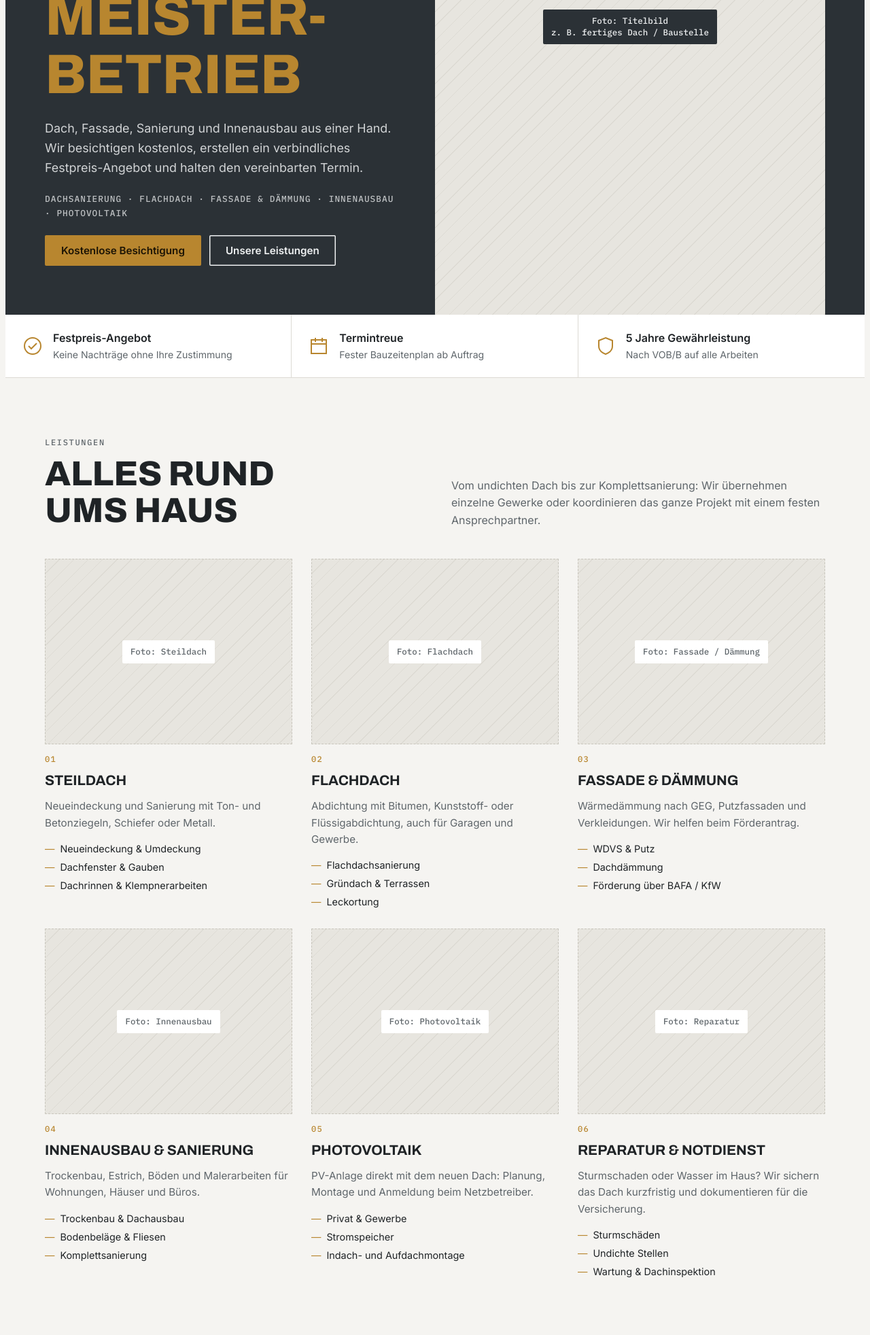
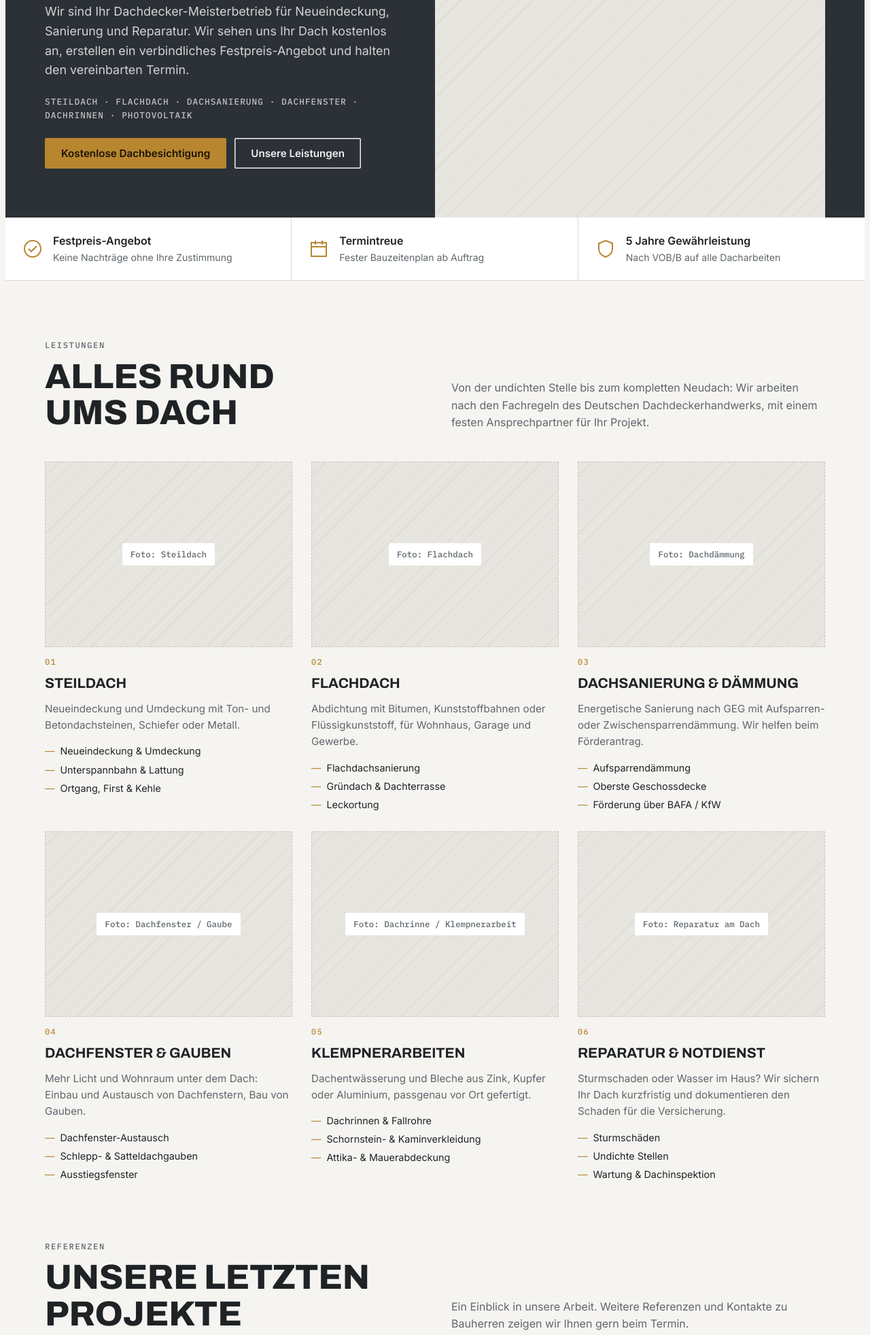
Before and after one commit to tytik23-source/elite-bauservice-expert, a plain HTML site: page preview.html in a window 1280 px wide. Shown: the part 504-2468 px from the top of the page at 68% size. Drawn offline with Linux system fonts and the light colour scheme.

Commit message:
Focus site on roofing services only
Co-Authored-By: Claude Opus 5.5 <noreply@anthropic.com>
Claude-Session: https://claude.ai/code/session_01DKxigDMtTHQn6ff1Jov4aU

```diff
--- a/preview.html
+++ b/preview.html
@@ -1,11 +1,11 @@
 <title>Elite Bauservice Expert</title>
 <meta name="claude:viewport-fit-sides" content="cover">
-<meta name="description" content="Elite Bauservice Expert – Meisterbetrieb für Dach, Fassade, Sanierung und Innenausbau. Kostenlose Besichtigung und Festpreis-Angebot.">
+<meta name="description" content="Elite Bauservice Expert – Dachdecker-Meisterbetrieb: Steildach, Flachdach, Dachsanierung, Dachfenster, Klempnerarbeiten und Photovoltaik. Kostenlose Dachbesichtigung und Festpreis-Angebot.">
 <link rel="preconnect" href="https://fonts.googleapis.com">
 <link rel="preconnect" href="https://fonts.gstatic.com" crossorigin>
 <link rel="stylesheet" href="https://fonts.googleapis.com/css2?family=Archivo:wdth,wght@75..100,500..800&family=Inter:wght@400;500;600&family=IBM+Plex+Mono:wght@500&display=swap">
 <style>
-/* Layout: ruhige, helle Seite im Stil eines Handwerksbetriebs – Anthrazit wie Dachziegel, Messing als Akzent, schmale Archivo-Überschriften */
+/* Layout: ruhige, helle Seite im Stil eines Dachdeckerbetriebs – Anthrazit wie Dachziegel, Messing als Akzent, schmale Archivo-Überschriften */
 :root{
   --bg:#f5f4f1;
   --paper:#ffffff;
@@ -219,7 +219,7 @@ footer .legal{grid-column:1/-1;display:flex;flex-wrap:wrap;gap:8px 24px;justify-
 
 <div class="topbar">
   <div class="wrap">
-    <span>Meisterbetrieb · <b>Kostenlose Besichtigung</b> innerhalb von 48 Stunden</span>
+    <span>Dachdecker-Meisterbetrieb · <b>Kostenlose Dachbesichtigung</b> innerhalb von 48 Stunden</span>
     <span>Mo–Fr 7:00–18:00 · Sa 8:00–13:00</span>
   </div>
 </div>
@@ -228,7 +228,7 @@ footer .legal{grid-column:1/-1;display:flex;flex-wrap:wrap;gap:8px 24px;justify-
   <div class="wrap nav">
     <a class="logo" href="#top" aria-label="Elite Bauservice Expert – Startseite">
       <span class="mark"><svg width="24" height="24" viewBox="0 0 24 24" fill="none" stroke="currentColor" stroke-width="2.2" aria-hidden="true"><path d="M2 12 12 3l10 9"/><path d="M5 10v11h14V10"/><path d="M9 21v-6h6v6"/></svg></span>
-      <span><b>Elite Bauservice</b><small>Expert · Meisterbetrieb</small></span>
+      <span><b>Elite Bauservice</b><small>Expert · Dachdeckermeister</small></span>
     </a>
     <ul>
       <li><a href="#leistungen">Leistungen</a></li>
@@ -246,64 +246,64 @@ footer .legal{grid-column:1/-1;display:flex;flex-wrap:wrap;gap:8px 24px;justify-
     <div class="wrap hero-grid">
       <div class="hero-text">
         <p class="eyebrow">Elite Bauservice Expert</p>
-        <h1>Ihr Bau&shy;service vom <span>Meister&shy;betrieb</span></h1>
-        <p class="lead">Dach, Fassade, Sanierung und Innenausbau aus einer Hand. Wir besichtigen kostenlos, erstellen ein verbindliches Festpreis-Angebot und halten den vereinbarten Termin.</p>
-        <p class="services-line">Dachsanierung · Flachdach · Fassade & Dämmung · Innenausbau · Photovoltaik</p>
+        <h1>Ihr Dach in <span>Meister&shy;hand</span></h1>
+        <p class="lead">Wir sind Ihr Dachdecker-Meisterbetrieb für Neueindeckung, Sanierung und Reparatur. Wir sehen uns Ihr Dach kostenlos an, erstellen ein verbindliches Festpreis-Angebot und halten den vereinbarten Termin.</p>
+        <p class="services-line">Steildach · Flachdach · Dachsanierung · Dachfenster · Dachrinnen · Photovoltaik</p>
         <div class="actions">
-          <a class="btn" href="#kontakt">Kostenlose Besichtigung</a>
+          <a class="btn" href="#kontakt">Kostenlose Dachbesichtigung</a>
           <a class="btn line" href="#leistungen">Unsere Leistungen</a>
         </div>
       </div>
-      <div class="ph"><span>Foto: Titelbild<br>z. B. fertiges Dach / Baustelle</span></div>
+      <div class="ph"><span>Foto: Titelbild<br>z. B. neu eingedecktes Dach</span></div>
     </div>
   </section>
   <div class="trust">
     <div><svg width="32" height="32" viewBox="0 0 32 32" fill="none" stroke="currentColor" stroke-width="2" aria-hidden="true"><circle cx="16" cy="16" r="12"/><path d="M10 16l4 4 8-8"/></svg><p><b>Festpreis-Angebot</b><span>Keine Nachträge ohne Ihre Zustimmung</span></p></div>
     <div><svg width="32" height="32" viewBox="0 0 32 32" fill="none" stroke="currentColor" stroke-width="2" aria-hidden="true"><rect x="5" y="7" width="22" height="20"/><path d="M5 13h22M11 4v6M21 4v6"/></svg><p><b>Termintreue</b><span>Fester Bauzeitenplan ab Auftrag</span></p></div>
-    <div><svg width="32" height="32" viewBox="0 0 32 32" fill="none" stroke="currentColor" stroke-width="2" aria-hidden="true"><path d="M16 4l10 4v8c0 6-4.5 10-10 12C10.5 26 6 22 6 16V8z"/></svg><p><b>5 Jahre Gewährleistung</b><span>Nach VOB/B auf alle Arbeiten</span></p></div>
+    <div><svg width="32" height="32" viewBox="0 0 32 32" fill="none" stroke="currentColor" stroke-width="2" aria-hidden="true"><path d="M16 4l10 4v8c0 6-4.5 10-10 12C10.5 26 6 22 6 16V8z"/></svg><p><b>5 Jahre Gewährleistung</b><span>Nach VOB/B auf alle Dacharbeiten</span></p></div>
   </div>
 
   <section class="block" id="leistungen">
     <div class="wrap">
       <div class="head">
-        <div><p class="eyebrow">Leistungen</p><h2>Alles rund ums Haus</h2></div>
-        <p>Vom undichten Dach bis zur Komplettsanierung: Wir übernehmen einzelne Gewerke oder koordinieren das ganze Projekt mit einem festen Ansprechpartner.</p>
+        <div><p class="eyebrow">Leistungen</p><h2>Alles rund ums Dach</h2></div>
+        <p>Von der undichten Stelle bis zum kompletten Neudach: Wir arbeiten nach den Fachregeln des Deutschen Dachdeckerhandwerks, mit einem festen Ansprechpartner für Ihr Projekt.</p>
       </div>
       <div class="services">
         <article class="svc">
           <div class="ph"><span>Foto: Steildach</span></div>
           <span class="num">01</span><h3>Steildach</h3>
-          <p>Neueindeckung und Sanierung mit Ton- und Betonziegeln, Schiefer oder Metall.</p>
-          <ul><li>Neueindeckung & Umdeckung</li><li>Dachfenster & Gauben</li><li>Dachrinnen & Klempnerarbeiten</li></ul>
+          <p>Neueindeckung und Umdeckung mit Ton- und Betondachsteinen, Schiefer oder Metall.</p>
+          <ul><li>Neueindeckung & Umdeckung</li><li>Unterspannbahn & Lattung</li><li>Ortgang, First & Kehle</li></ul>
         </article>
         <article class="svc">
           <div class="ph"><span>Foto: Flachdach</span></div>
           <span class="num">02</span><h3>Flachdach</h3>
-          <p>Abdichtung mit Bitumen, Kunststoff- oder Flüssigabdichtung, auch für Garagen und Gewerbe.</p>
-          <ul><li>Flachdachsanierung</li><li>Gründach & Terrassen</li><li>Leckortung</li></ul>
+          <p>Abdichtung mit Bitumen, Kunststoffbahnen oder Flüssigkunststoff, für Wohnhaus, Garage und Gewerbe.</p>
+          <ul><li>Flachdachsanierung</li><li>Gründach & Dachterrasse</li><li>Leckortung</li></ul>
         </article>
         <article class="svc">
-          <div class="ph"><span>Foto: Fassade / Dämmung</span></div>
-          <span class="num">03</span><h3>Fassade & Dämmung</h3>
-          <p>Wärmedämmung nach GEG, Putzfassaden und Verkleidungen. Wir helfen beim Förderantrag.</p>
-          <ul><li>WDVS & Putz</li><li>Dachdämmung</li><li>Förderung über BAFA / KfW</li></ul>
+          <div class="ph"><span>Foto: Dachdämmung</span></div>
+          <span class="num">03</span><h3>Dachsanierung & Dämmung</h3>
+          <p>Energetische Sanierung nach GEG mit Aufsparren- oder Zwischensparrendämmung. Wir helfen beim Förderantrag.</p>
+          <ul><li>Aufsparrendämmung</li><li>Oberste Geschossdecke</li><li>Förderung über BAFA / KfW</li></ul>
         </article>
         <article class="svc">
-          <div class="ph"><span>Foto: Innenausbau</span></div>
-          <span class="num">04</span><h3>Innenausbau & Sanierung</h3>
-          <p>Trockenbau, Estrich, Böden und Malerarbeiten für Wohnungen, Häuser und Büros.</p>
-          <ul><li>Trockenbau & Dachausbau</li><li>Bodenbeläge & Fliesen</li><li>Komplettsanierung</li></ul>
+          <div class="ph"><span>Foto: Dachfenster / Gaube</span></div>
+          <span class="num">04</span><h3>Dachfenster & Gauben</h3>
+          <p>Mehr Licht und Wohnraum unter dem Dach: Einbau und Austausch von Dachfenstern, Bau von Gauben.</p>
+          <ul><li>Dachfenster-Austausch</li><li>Schlepp- & Satteldachgauben</li><li>Ausstiegsfenster</li></ul>
         </article>
         <article class="svc">
-          <div class="ph"><span>Foto: Photovoltaik</span></div>
-          <span class="num">05</span><h3>Photovoltaik</h3>
-          <p>PV-Anlage direkt mit dem neuen Dach: Planung, Montage und Anmeldung beim Netzbetreiber.</p>
-          <ul><li>Privat & Gewerbe</li><li>Stromspeicher</li><li>Indach- und Aufdachmontage</li></ul>
+          <div class="ph"><span>Foto: Dachrinne / Klempnerarbeit</span></div>
+          <span class="num">05</span><h3>Klempnerarbeiten</h3>
+          <p>Dachentwässerung und Bleche aus Zink, Kupfer oder Aluminium, passgenau vor Ort gefertigt.</p>
+          <ul><li>Dachrinnen & Fallrohre</li><li>Schornstein- & Kaminverkleidung</li><li>Attika- & Mauerabdeckung</li></ul>
         </article>
         <article class="svc">
-          <div class="ph"><span>Foto: Reparatur</span></div>
+          <div class="ph"><span>Foto: Reparatur am Dach</span></div>
           <span class="num">06</span><h3>Reparatur & Notdienst</h3>
-          <p>Sturmschaden oder Wasser im Haus? Wir sichern das Dach kurzfristig und dokumentieren für die Versicherung.</p>
+          <p>Sturmschaden oder Wasser im Haus? Wir sichern Ihr Dach kurzfristig und dokumentieren den Schaden für die Versicherung.</p>
           <ul><li>Sturmschäden</li><li>Undichte Stellen</li><li>Wartung & Dachinspektion</li></ul>
         </article>
       </div>
@@ -318,9 +318,9 @@ footer .legal{grid-column:1/-1;display:flex;flex-wrap:wrap;gap:8px 24px;justify-
       </div>
       <div class="projects">
         <figure><div class="ph"><span>Foto: Projekt 1</span></div><figcaption><small>Steildach · 2026</small>Neueindeckung Einfamilienhaus, 180 m²</figcaption></figure>
-        <figure><div class="ph"><span>Foto: Projekt 2</span></div><figcaption><small>Flachdach</small>Sanierung Gewerbehalle</figcaption></figure>
+        <figure><div class="ph"><span>Foto: Projekt 2</span></div><figcaption><small>Flachdach</small>Abdichtung Gewerbehalle, 640 m²</figcaption></figure>
         <figure><div class="ph"><span>Foto: Projekt 3</span></div><figcaption><small>Photovoltaik</small>9,8 kWp mit Speicher</figcaption></figure>
-        <figure><div class="ph"><span>Foto: Projekt 4</span></div><figcaption><small>Fassade & Dämmung</small>Mehrfamilienhaus, WDVS 16 cm</figcaption></figure>
+        <figure><div class="ph"><span>Foto: Projekt 4</span></div><figcaption><small>Dachsanierung</small>Mehrfamilienhaus, Aufsparrendämmung</figcaption></figure>
       </div>
     </div>
   </section>
@@ -331,9 +331,9 @@ footer .legal{grid-column:1/-1;display:flex;flex-wrap:wrap;gap:8px 24px;justify-
         <div><p class="eyebrow">Warum wir</p><h2>Darauf können Sie sich verlassen</h2></div>
       </div>
       <div class="values-grid">
-        <div><svg width="36" height="36" viewBox="0 0 36 36" fill="none" stroke="currentColor" stroke-width="2" aria-hidden="true"><path d="M6 30V14l12-8 12 8v16z"/><path d="M14 30v-9h8v9"/></svg><h3>Erfahrung</h3><p>Meister und ausgebildete Gesellen im eigenen Team. Wir arbeiten nach den Fachregeln des Handwerks.</p></div>
-        <div><svg width="36" height="36" viewBox="0 0 36 36" fill="none" stroke="currentColor" stroke-width="2" aria-hidden="true"><circle cx="18" cy="12" r="6"/><path d="M6 32c1-7 6-10 12-10s11 3 12 10"/></svg><h3>Ein Ansprech&shy;partner</h3><p>Ihr Bauleiter ist vom ersten Termin bis zur Abnahme für Sie erreichbar.</p></div>
-        <div><svg width="36" height="36" viewBox="0 0 36 36" fill="none" stroke="currentColor" stroke-width="2" aria-hidden="true"><circle cx="18" cy="18" r="13"/><path d="M18 10v8l5 4"/></svg><h3>Termintreue</h3><p>Wir planen realistisch und informieren Sie sofort, falls Wetter oder Lieferung den Ablauf ändern.</p></div>
+        <div><svg width="36" height="36" viewBox="0 0 36 36" fill="none" stroke="currentColor" stroke-width="2" aria-hidden="true"><path d="M6 30V14l12-8 12 8v16z"/><path d="M14 30v-9h8v9"/></svg><h3>Erfahrung</h3><p>Dachdeckermeister und ausgebildete Gesellen im eigenen Team. Wir arbeiten nach den Fachregeln des Dachdeckerhandwerks.</p></div>
+        <div><svg width="36" height="36" viewBox="0 0 36 36" fill="none" stroke="currentColor" stroke-width="2" aria-hidden="true"><circle cx="18" cy="12" r="6"/><path d="M6 32c1-7 6-10 12-10s11 3 12 10"/></svg><h3>Ein Ansprech&shy;partner</h3><p>Ihr Dachdeckermeister ist vom ersten Termin bis zur Abnahme für Sie erreichbar.</p></div>
+        <div><svg width="36" height="36" viewBox="0 0 36 36" fill="none" stroke="currentColor" stroke-width="2" aria-hidden="true"><circle cx="18" cy="18" r="13"/><path d="M18 10v8l5 4"/></svg><h3>Termintreue</h3><p>Wir planen realistisch und informieren Sie sofort, falls Wetter oder Lieferung den Ablauf ändern. Bis dahin bleibt Ihr Dach jeden Abend dicht.</p></div>
         <div><svg width="36" height="36" viewBox="0 0 36 36" fill="none" stroke="currentColor" stroke-width="2" aria-hidden="true"><path d="M18 4l4 8 9 1.3-6.5 6.3 1.5 9L18 24.5 10 28.6l1.5-9L5 13.3 14 12z"/></svg><h3>Qualität</h3><p>Markenmaterialien mit Herstellergarantie und eine saubere Baustelle, jeden Tag.</p></div>
       </div>
     </div>
@@ -343,13 +343,13 @@ footer .legal{grid-column:1/-1;display:flex;flex-wrap:wrap;gap:8px 24px;justify-
     <div class="wrap">
       <div class="head">
         <div><p class="eyebrow">Ablauf</p><h2>So arbeiten wir</h2></div>
-        <p>Von Ihrer Anfrage bis zur Abnahme vergehen bei Reparaturen oft nur wenige Tage, bei Sanierungen planen wir gemeinsam den passenden Zeitraum.</p>
+        <p>Von der Anfrage bis zur Abnahme vergehen bei Reparaturen oft nur wenige Tage. Bei einer Dachsanierung planen wir gemeinsam den passenden Zeitraum.</p>
       </div>
       <ol class="steps">
         <li><h3>Anfrage</h3><p>Per Telefon, E-Mail oder Formular. Wir melden uns am selben Werktag.</p></li>
-        <li><h3>Besichtigung</h3><p>Kostenlos vor Ort, mit Aufmaß und Fotodokumentation.</p></li>
+        <li><h3>Besichtigung</h3><p>Kostenlos vor Ort, mit Aufmaß und Fotos vom Dach.</p></li>
         <li><h3>Angebot</h3><p>Festpreis mit allen Positionen, verständlich aufgeschlüsselt.</p></li>
-        <li><h3>Ausführung</h3><p>Fester Starttermin, tägliche Baustellenreinigung.</p></li>
+        <li><h3>Ausführung</h3><p>Gerüst, fester Starttermin, tägliche Baustellenreinigung.</p></li>
         <li><h3>Abnahme</h3><p>Gemeinsame Begehung, Protokoll und Gewährleistungsunterlagen.</p></li>
       </ol>
     </div>
@@ -357,12 +357,12 @@ footer .legal{grid-column:1/-1;display:flex;flex-wrap:wrap;gap:8px 24px;justify-
 
   <section class="block" id="ueber-uns" style="padding-top:0">
     <div class="wrap about">
-      <div class="ph"><span>Foto: Team / Inhaber</span></div>
+      <div class="ph"><span>Foto: Team auf dem Dach / Inhaber</span></div>
       <div class="about-text">
         <p class="eyebrow">Über uns</p>
         <h2>Elite Bauservice Expert</h2>
-        <p>Wir sind ein inhabergeführter Meisterbetrieb mit eigenem Team aus Dachdeckern, Trockenbauern und Malern. Unsere Kunden sind Hausbesitzer, Hausverwaltungen und Gewerbebetriebe in der Region.</p>
-        <p>Wir übernehmen alle Arbeiten rund um Dach und Haus, von der kleinen Reparatur bis zur Komplettsanierung mit Photovoltaik. Sie bekommen alles aus einer Hand und müssen keine Gewerke selbst koordinieren.</p>
+        <p>Wir sind ein inhabergeführter Dachdecker-Meisterbetrieb mit eigenem Team aus Dachdeckern und Klempnern. Unsere Kunden sind Hausbesitzer, Hausverwaltungen und Gewerbebetriebe in der Region.</p>
+        <p>Wir übernehmen alle Arbeiten rund ums Dach, von der kleinen Reparatur bis zum kompletten Neudach mit Photovoltaik. Gerüst, Dachdecker- und Klempnerarbeiten bekommen Sie aus einer Hand.</p>
         <div class="stats">
           <div><b>15+</b><span>Jahre Erfahrung</span></div>
           <div><b>600+</b><span>abgeschlossene Projekte</span></div>
@@ -402,11 +402,11 @@ footer .legal{grid-column:1/-1;display:flex;flex-wrap:wrap;gap:8px 24px;justify-
   <section class="block" id="karriere">
     <div class="wrap duo">
       <article class="card">
-        <div class="ph"><span>Foto: Azubis / Team auf der Baustelle</span></div>
+        <div class="ph"><span>Foto: Azubis / Team auf dem Dach</span></div>
         <div class="body">
           <p class="eyebrow">Karriere</p>
           <h3>Komm in unser Team</h3>
-          <p>Wir suchen Dachdecker, Trockenbauer und Helfer (m/w/d) sowie Auszubildende. Bei uns gibt es pünktlichen Lohn, gutes Werkzeug, Firmenwagen für Vorarbeiter und echte Aufstiegschancen bis zum Meister.</p>
+          <p>Wir suchen Dachdecker, Klempner und Helfer (m/w/d) sowie Auszubildende zum Dachdecker. Bei uns gibt es pünktlichen Lohn, gutes Werkzeug, Firmenwagen für Vorarbeiter und echte Aufstiegschancen bis zum Meister.</p>
           <a class="btn line" href="#kontakt">Jetzt bewerben</a>
         </div>
       </article>
@@ -426,8 +426,8 @@ footer .legal{grid-column:1/-1;display:flex;flex-wrap:wrap;gap:8px 24px;justify-
     <div class="wrap contact-grid">
       <div class="info">
         <p class="eyebrow">Kontakt</p>
-        <h2>Kostenloses Angebot anfordern</h2>
-        <p style="color:var(--muted)">Beschreiben Sie kurz Ihr Vorhaben. Wir rufen zurück und vereinbaren einen Besichtigungstermin.</p>
+        <h2>Kostenlose Dachbesichtigung anfragen</h2>
+        <p style="color:var(--muted)">Beschreiben Sie kurz Ihr Dach und Ihr Anliegen. Wir rufen zurück und vereinbaren einen Termin vor Ort.</p>
         <dl>
           <div><dt>Telefon</dt><dd><span>0000 / 000 000 00</span><button type="button" data-copy="0000 / 000 000 00">Kopieren</button></dd></div>
           <div><dt>E-Mail</dt><dd><span>info@elite-bauservice.example</span><button type="button" data-copy="info@elite-bauservice.example">Kopieren</button></dd></div>
@@ -440,10 +440,10 @@ footer .legal{grid-column:1/-1;display:flex;flex-wrap:wrap;gap:8px 24px;justify-
         <label>Telefon<input id="f-phone" name="phone" type="tel" autocomplete="tel"></label>
         <label class="full">E-Mail<input id="f-mail" name="email" type="email" autocomplete="email"></label>
         <label>Leistung
-          <select id="f-svc" name="service"><option>Steildach</option><option>Flachdach</option><option>Fassade & Dämmung</option><option>Innenausbau & Sanierung</option><option>Photovoltaik</option><option>Reparatur / Notdienst</option><option>Bewerbung</option></select>
+          <select id="f-svc" name="service"><option>Steildach</option><option>Flachdach</option><option>Dachsanierung & Dämmung</option><option>Dachfenster & Gauben</option><option>Dachrinnen & Klempnerarbeiten</option><option>Photovoltaik</option><option>Reparatur / Notdienst</option><option>Bewerbung</option></select>
         </label>
         <label>PLZ / Ort<input id="f-plz" name="plz" autocomplete="postal-code"></label>
-        <label class="full">Ihre Nachricht<textarea id="f-msg" name="msg" placeholder="Was soll gemacht werden? Ungefähre Größe, gewünschter Zeitraum"></textarea></label>
+        <label class="full">Ihre Nachricht<textarea id="f-msg" name="msg" placeholder="Was ist am Dach zu tun? Dachart, ungefähre Fläche, gewünschter Zeitraum"></textarea></label>
         <label class="check full"><input type="checkbox" id="f-dsgvo">Ich bin einverstanden, dass meine Angaben zur Bearbeitung der Anfrage gespeichert werden (siehe Datenschutzerklärung).</label>
         <span class="err full" id="f-err" hidden></span>
         <div class="full"><button class="btn" type="submit">Anfrage senden</button></div>
@@ -457,11 +457,11 @@ footer .legal{grid-column:1/-1;display:flex;flex-wrap:wrap;gap:8px 24px;justify-
   <div class="wrap">
     <div>
       <h4>Elite Bauservice Expert</h4>
-      <p style="opacity:.8;max-width:28em">Meisterbetrieb für Dach, Fassade, Sanierung und Innenausbau. Alles aus einer Hand.</p>
+      <p style="opacity:.8;max-width:28em">Dachdecker-Meisterbetrieb für Steildach, Flachdach, Dachsanierung und Klempnerarbeiten.</p>
     </div>
     <div>
       <h4>Leistungen</h4>
-      <ul><li><a href="#leistungen">Steildach & Flachdach</a></li><li><a href="#leistungen">Fassade & Dämmung</a></li><li><a href="#leistungen">Innenausbau</a></li><li><a href="#karriere">Photovoltaik</a></li></ul>
+      <ul><li><a href="#leistungen">Steildach & Flachdach</a></li><li><a href="#leistungen">Dachsanierung & Dämmung</a></li><li><a href="#leistungen">Dachfenster & Klempnerarbeiten</a></li><li><a href="#karriere">Photovoltaik</a></li></ul>
     </div>
     <div>
       <h4>Unternehmen</h4>
```
Also changed, not shown: index.html (+49 -49 lines), 1 other file.
